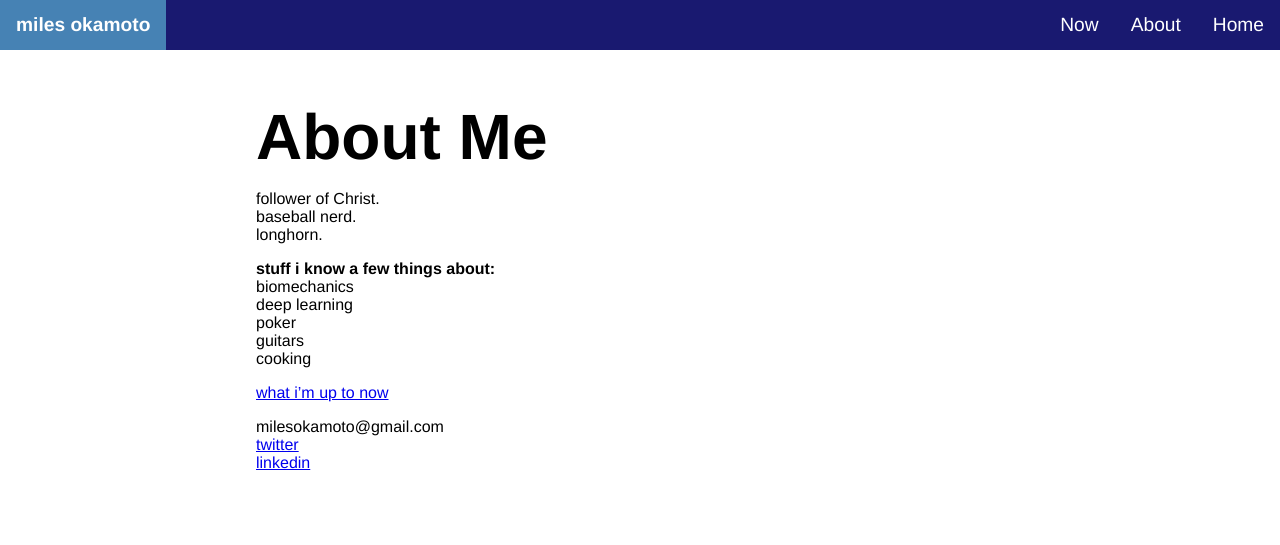
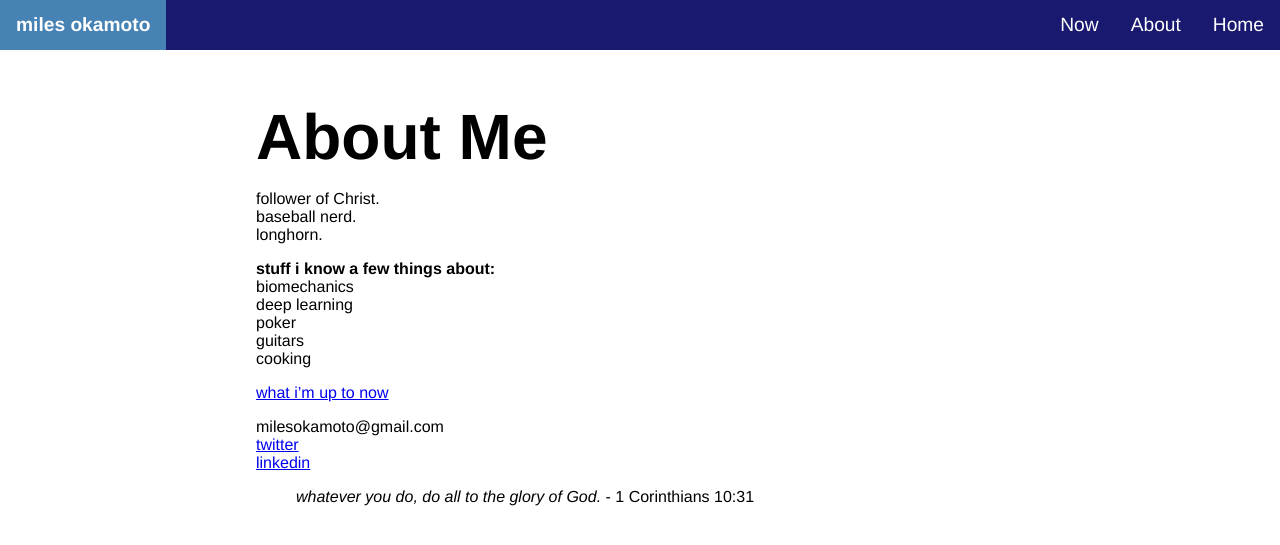
Before and after one commit to milesok/milesok.github.io, a Jekyll site: the page built from pages/about.md, in a window 1280 px wide. Shown: the top 545 px of the page. Built offline with Jekyll 4.4.1, drawn with Linux system fonts in a browser that asks for light colours; some web fonts are replaced.

Commit message:
Update about.md

```diff
--- a/pages/about.md
+++ b/pages/about.md
@@ -20,3 +20,6 @@ cooking
 milesokamoto@gmail.com
 [twitter](https://twitter.com/MilesOkamoto)
 [linkedin](https://www.linkedin.com/in/miles-okamoto/)
+
+
+> *whatever you do, do all to the glory of God.* - 1 Corinthians 10:31
```
